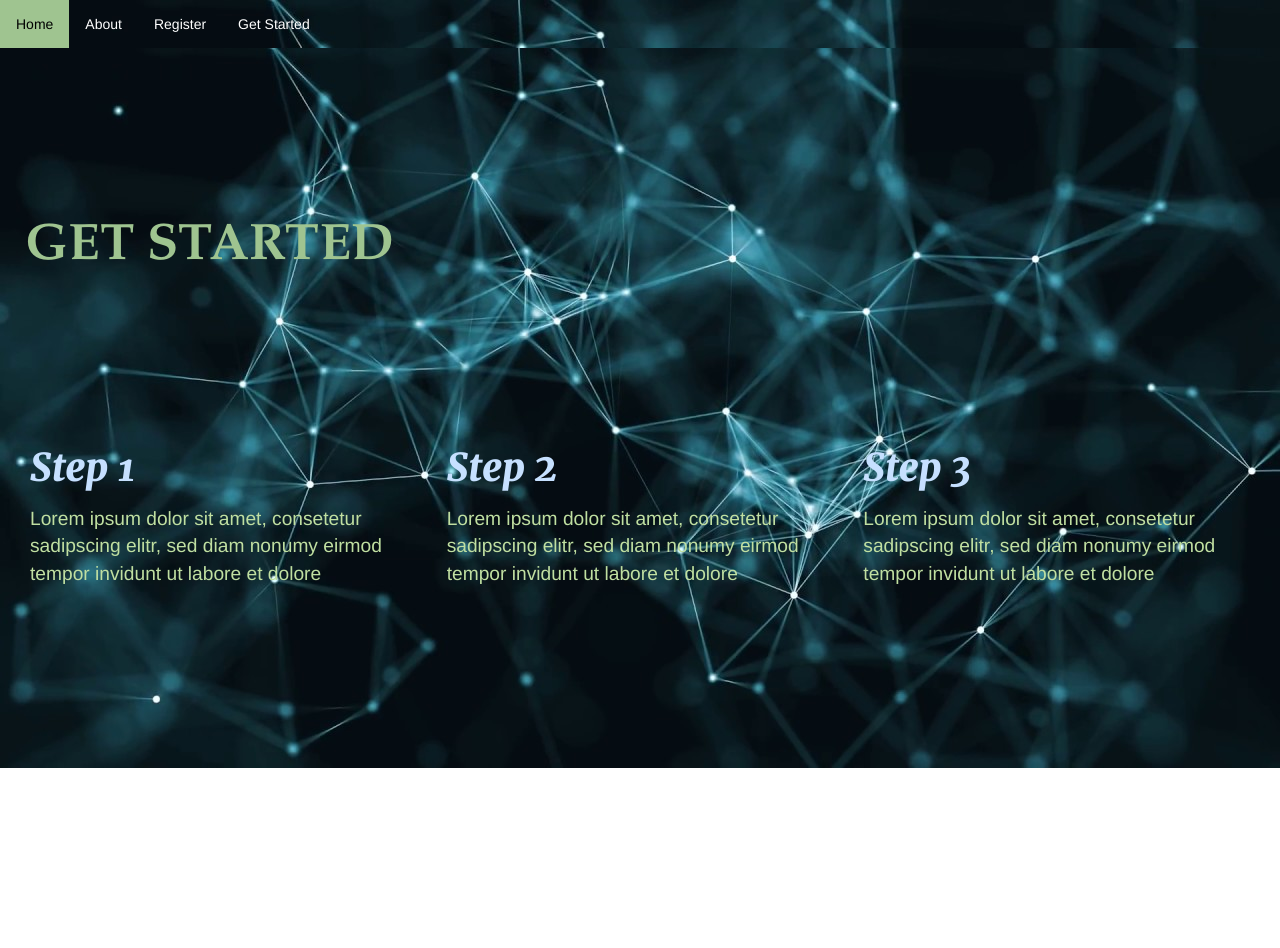
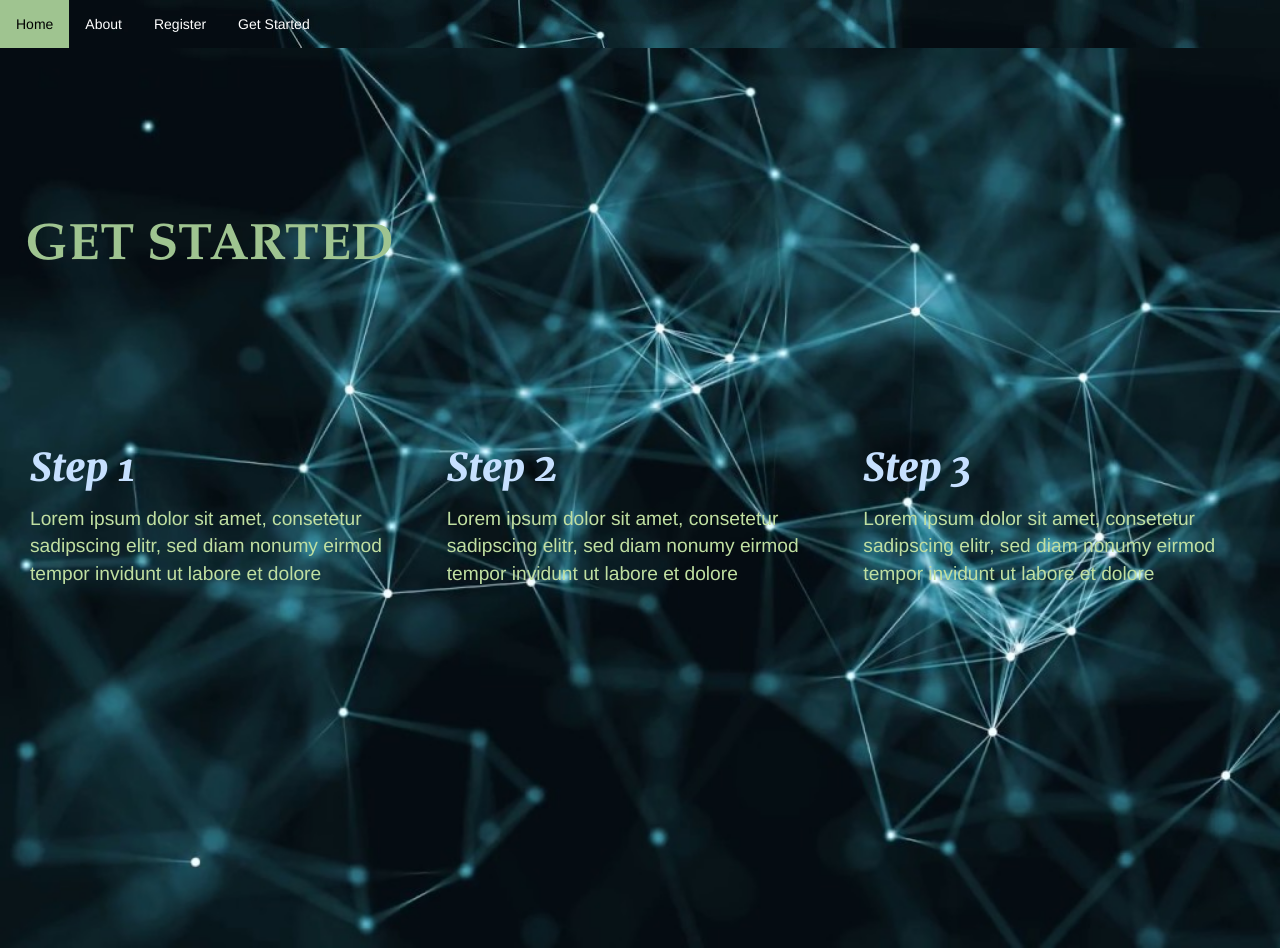
Before and after one commit to DoboVlad/RemoHouse, an Angular app in the folder front-end/: page /getstarted in a window 1280 px wide. Before the commit the page ends 800 px from the top, so only its background shows below. Built offline with nearby package versions, Linux system fonts and the light colour scheme.

Commit message:
made changes

```diff
--- a/front-end/src/app/components/getstarted/getstarted.component.css
+++ b/front-end/src/app/components/getstarted/getstarted.component.css
@@ -46,7 +46,7 @@ div.container-fluid {
 }
 body{
   background-image: url(background.jpg);
-  height: 720px;
+  height: 900px;
   background-repeat: no-repeat;
   background-size: cover;
 }
```
